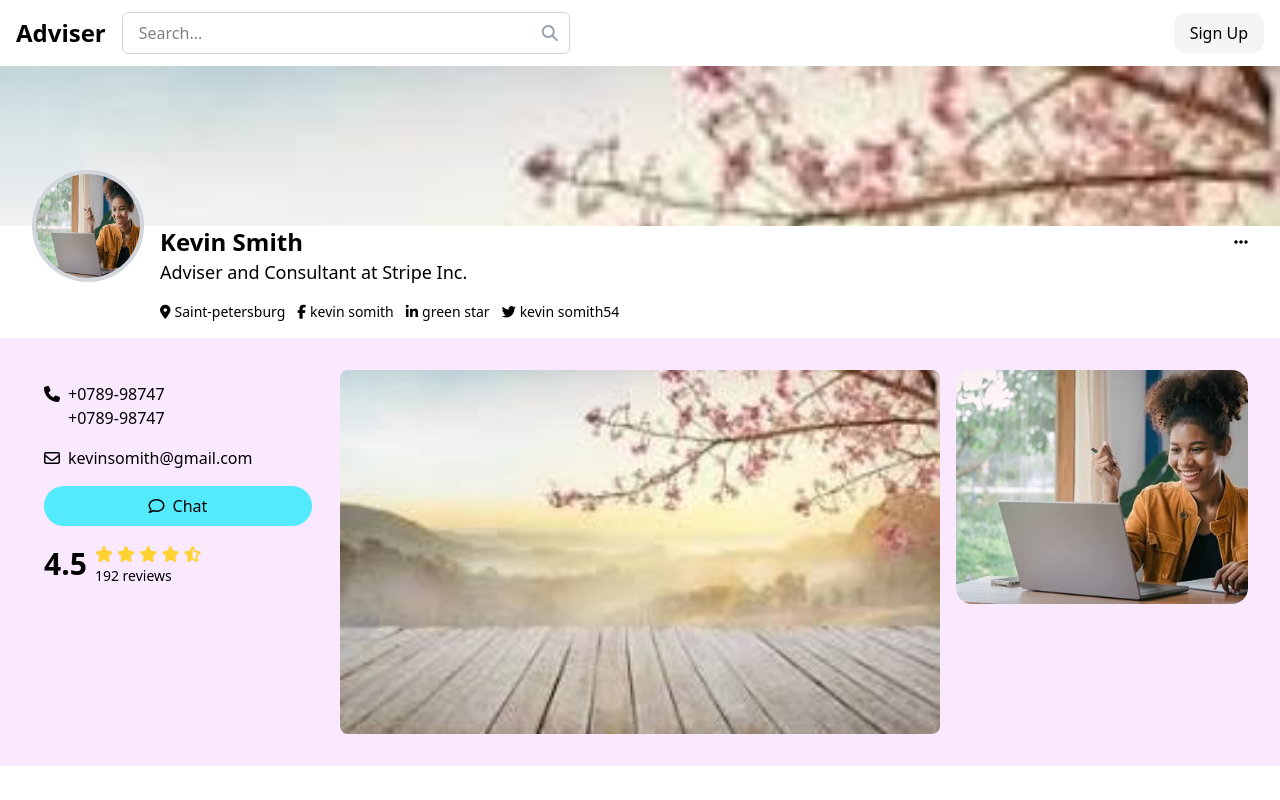
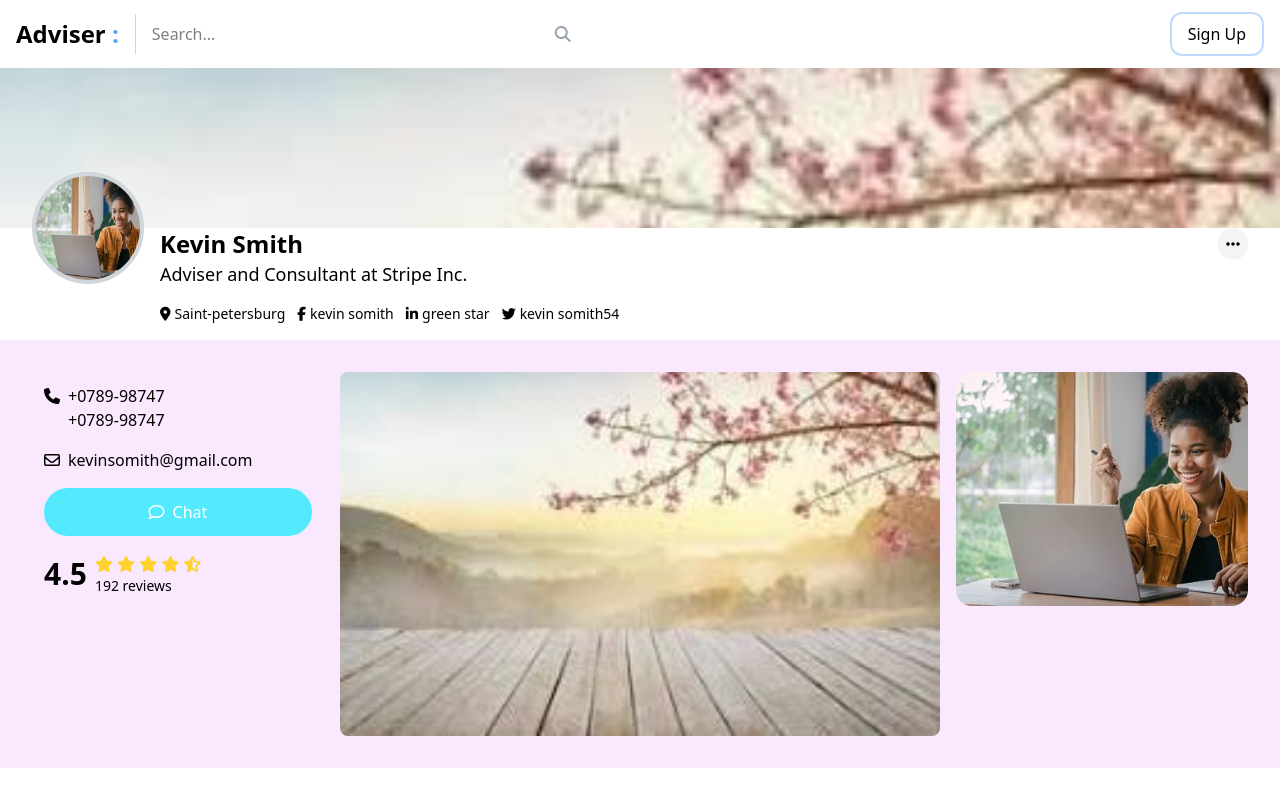
Before and after one commit to Touhidul-developer/login-page, a website: page src/index.html in a window 1280 px wide. Drawn offline with Linux system fonts and the light colour scheme.

Commit message:
canrainer

```diff
--- a/src/index.html
+++ b/src/index.html
@@ -7,13 +7,13 @@
     <link href="./output.css" rel="stylesheet">
     <link rel="stylesheet" href="https://cdnjs.cloudflare.com/ajax/libs/font-awesome/6.7.2/css/all.min.css" integrity="sha512-Evv84Mr4kqVGRNSgIGL/F/aIDqQb7xQ2vcrdIwxfjThSH8CSR7PBEakCr51Ck+w+/U6swU2Im1vVX0SVk9ABhg==" crossorigin="anonymous" referrerpolicy="no-referrer" />
 </head>
-<body>
+<body class="container mx-auto">
     <nav class="bg-white shadow px-4 py-3">
         <div class="max-w-7xl mx-auto flex items-center justify-between">
-            <div class="text-2xl font-bold te">Adviser</div>
+            <div class="text-2xl font-bold te">Adviser <a class="text-blue-400">:</a></div>
             <div class="flex-1 mx-4">
                 <div class="relative max-w-md w-full">
-                    <input type="text" placeholder="Search..." class="w-full pl-4 pr-10 py-2 border border-gray-300 rounded-md focus:outline-none"/>
+                    <input type="text" placeholder="Search..." class="w-full pl-4 pr-10 py-2 border-l  border-gray-300 focus:outline-none"/>
                     <div class="absolute inset-y-0 right-0 flex items-center pr-3 pointer-events-none">
                         <i class="fas fa-search text-gray-400"></i>
                     </div>
@@ -21,7 +21,7 @@
             </div>
             <div>
                 <a href="#"
-                class="inline-block px-4 py-2 rounded-xl bg-gray-100">Sign Up</a>
+                class="inline-block px-4 py-2 rounded-xl border-2 border-blue-200">Sign Up</a>
             </div>
         </div>
     </nav>
@@ -30,12 +30,12 @@
 <main>
     <div class="bg-[url('./img/download.jpeg')] h-48 sm:h-40 w-full bg-no-repeat bg-cover"></div>
 
-    <div class="px-4 sm:px-8 flex flex-col sm:flex-row  sm:items-start space-y-4 sm:space-y-0 sm:space-x-4">
+    <div class="px-8 sm:px-8 flex flex-col sm:flex-row  sm:items-start space-y-4 sm:space-y-0 sm:space-x-4">
         <img src="../src/img/box3-2.jpg" alt="" class="h-28 w-28 rounded-full border-4 border-gray-300 -mt-14">
         <div class="w-full">
             <div class="flex justify-between items-center">
                 <h2 class="text-xl sm:text-2xl font-bold">Kevin Smith</h2>
-                <i class="fa-solid fa-ellipsis"></i>
+                <i class="fa-solid fa-ellipsis p-2 bg-gray-100 rounded-full"></i>
             </div>
             <p class="text-base sm:text-lg font-medium">Adviser and Consultant at Stripe Inc.</p>
             <ul class="flex flex-wrap gap-3 pt-4 pb-4 text-sm">
@@ -47,7 +47,7 @@
         </div>
     </div>
 
-    <div class="grid grid-cols-1 sm:grid-cols-4 bg-fuchsia-100 p-4 sm:p-8 gap-4">
+    <div class="grid grid-cols-1 sm:grid-cols-4 bg-fuchsia-100 px-12 sm:p-8 gap-4">
         <!-- Left Column -->
         <div class="p-3 space-y-4">
             <div>
@@ -55,7 +55,7 @@
                 <a class="flex pl-6">+0789-98747</a>
             </div>
             <a class="flex items-center gap-2"><i class="fa-regular fa-envelope"></i> kevinsomith@gmail.com</a>
-            <button class="bg-cyan-300 w-full p-2 rounded-full flex items-center justify-center gap-2">
+            <button class="bg-cyan-300 text-white w-full p-3 rounded-full flex items-center justify-center gap-2">
                 <i class="fa-regular fa-comment"></i> Chat
             </button>
             <div class="flex items-center gap-2">
```
Also changed, not shown: src/output.css.
